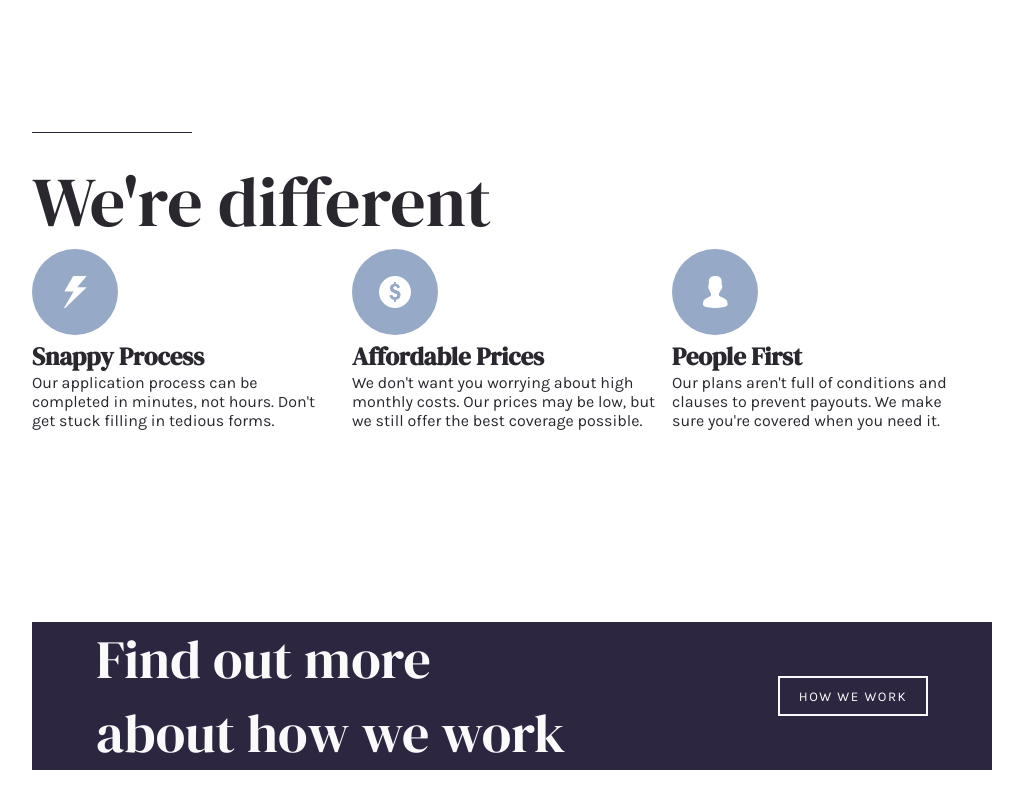
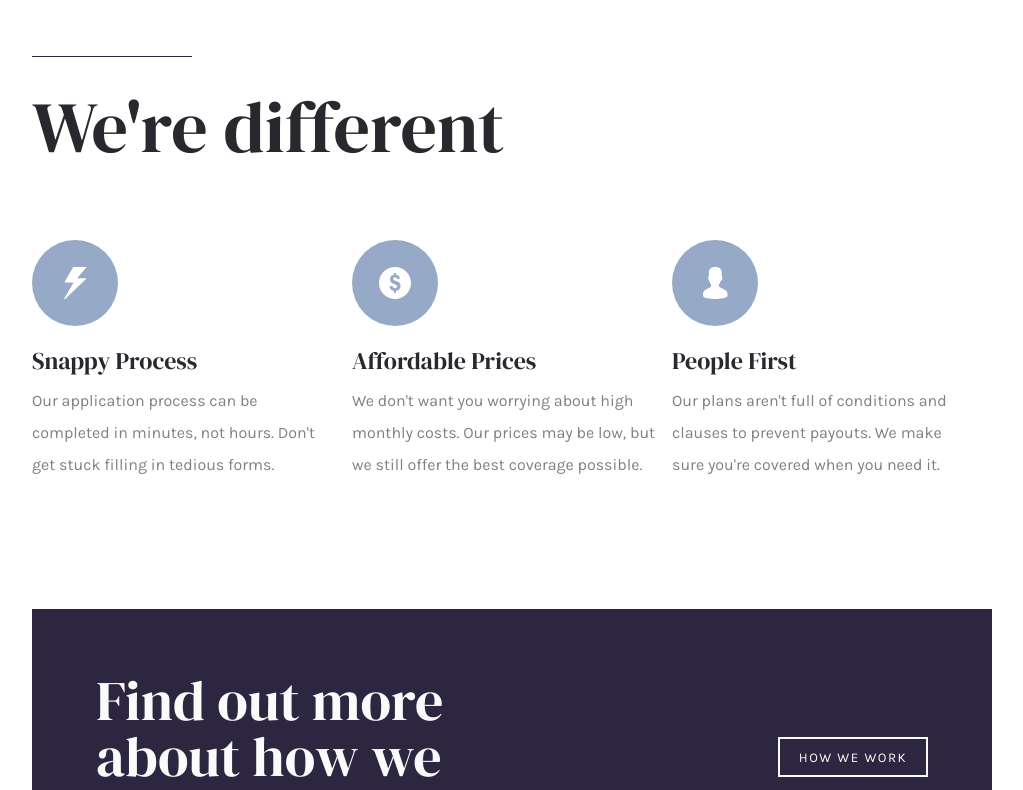
Before and after one commit to mcoulier/react-insure-landing-page, a React (Create React App) app: page / in a window 1280 px wide. Shown: the part 840-1630 px from the top of the page, without its empty margins (128-1151 px from the left). Built offline with nearby package versions, Linux system fonts and the light colour scheme.

Commit message:
Responsive Card & Banner section

```diff
--- a/src/components/BannerSection/styled.js
+++ b/src/components/BannerSection/styled.js
@@ -1,11 +1,33 @@
 import styled from "styled-components";
 import { Button } from "../../styles/Button";
+import { device } from "../../styles/Breakpoints";
+
+export const BannerContainer = styled.section`
+  background-color: ${(props) => props.theme.colors.violet};
+  display: flex;
+  justify-content: space-between;
+  align-items: center;
+  margin: 8rem 10rem;
+  padding: 4rem 4rem;
+  @media ${device.mobile} {
+    flex-direction: column;
+    text-align: center;
+    margin: 8rem 2rem;
+    padding: 4rem 2rem;
+  }
+`;
 
 export const BannerTitle = styled.h3`
-  font-size: 54px;
+  font-size: clamp(2rem, 8vw, 3.5rem);
   color: #fafafa;
   font-weight: 400;
-  max-width: 480px;
+  max-width: 50%;
+  line-height: 1;
+  @media ${device.mobile} {
+    max-width: 100%;
+    text-align: center;
+    padding-bottom: 2rem;
+  }
 `;
 
 export const BannerBtn = styled(Button)`
@@ -16,12 +38,3 @@ export const BannerBtn = styled(Button)`
     background-color: #fafafa;
   }
 `;
-
-export const BannerContainer = styled.section`
-  background-color: ${(props) => props.theme.colors.violet};
-  display: flex;
-  justify-content: space-between;
-  align-items: center;
-  margin: 12rem 10rem;
-  padding: 0rem 4rem;
-`;
--- a/src/components/CardSection/styled.js
+++ b/src/components/CardSection/styled.js
@@ -1,35 +1,52 @@
 import styled from "styled-components";
-
 import { Line } from "../../styles/Line";
+import { device } from "../../styles/Breakpoints";
 
 export const SectionContainer = styled.div`
   color: ${(props) => props.theme.colors.darkViolet};
   display: flex;
   flex-direction: column;
   padding: 0rem 10rem;
-  margin-top: 300px;
+  @media ${device.mobile} {
+    padding: 0rem 2rem;
+    align-items: center;
+  }
 `;
 
 export const SectionTitle = styled.h2`
-  font-size: 70px;
+  font-size: clamp(3.5rem, 6vw, 4.5rem);
   font-weight: 400;
 `;
 
 export const CardContainer = styled.div`
   display: flex;
   justify-content: space-between;
+  padding-top: 4rem;
+  line-height: 2;
+  @media ${device.mobile} {
+    flex-direction: column;
+  }
 `;
 
 export const Card = styled.div`
   width: 350px;
-  margin-right: 15px;
+  margin-right: 1rem;
+  @media ${device.mobile} {
+    text-align: center;
+    margin: 0;
+    padding-bottom: 2rem;
+  }
 `;
 
 export const CardTitle = styled.h4`
-  font-size: 25px;
+  font-size: 1.5rem;
+  font-weight: 400;
 `;
 
-export const CardBody = styled.p``;
+export const CardBody = styled.p`
+  color: ${(props) => props.theme.colors.greyViolet};
+
+`;
 
 export const SectionLine = styled(Line)`
   border-top: 1px solid ${(props) => props.theme.colors.violet};
--- a/src/components/Hero/styled.js
+++ b/src/components/Hero/styled.js
@@ -14,7 +14,7 @@ export const HeroContainer = styled.div`
   flex-direction: row;
   justify-content: space-evenly;
   padding: 6rem 10rem;
-
+  margin-bottom: 14rem;
   @media ${device.mobile} {
     flex-direction: column-reverse;
     text-align: center;
@@ -25,7 +25,7 @@ export const HeroContainer = styled.div`
 `;
 
 export const HeroTitle = styled.h1`
-  font-size: clamp(2.5rem, 4rem, 5rem);
+  font-size: clamp(4rem, 6vw, 5rem);
   padding: 2.5rem 0rem;
   line-height: 1;
   font-weight: 400;
@@ -49,8 +49,6 @@ export const HeroBtn = styled(Button)`
     color: ${(props) => props.theme.colors.violet};
     background-color: #fafafa;
   }
-  @media ${device.mobile} {
-  }
 `;
 
 export const HeroText = styled.p`
@@ -65,7 +63,7 @@ export const HeroWrapper = styled.div`
     flex-direction: column;
     align-items: center;
     width: auto;
-    padding: 0rem 1rem;
+    padding: 0rem 2rem;
   }
 `;
 
```
